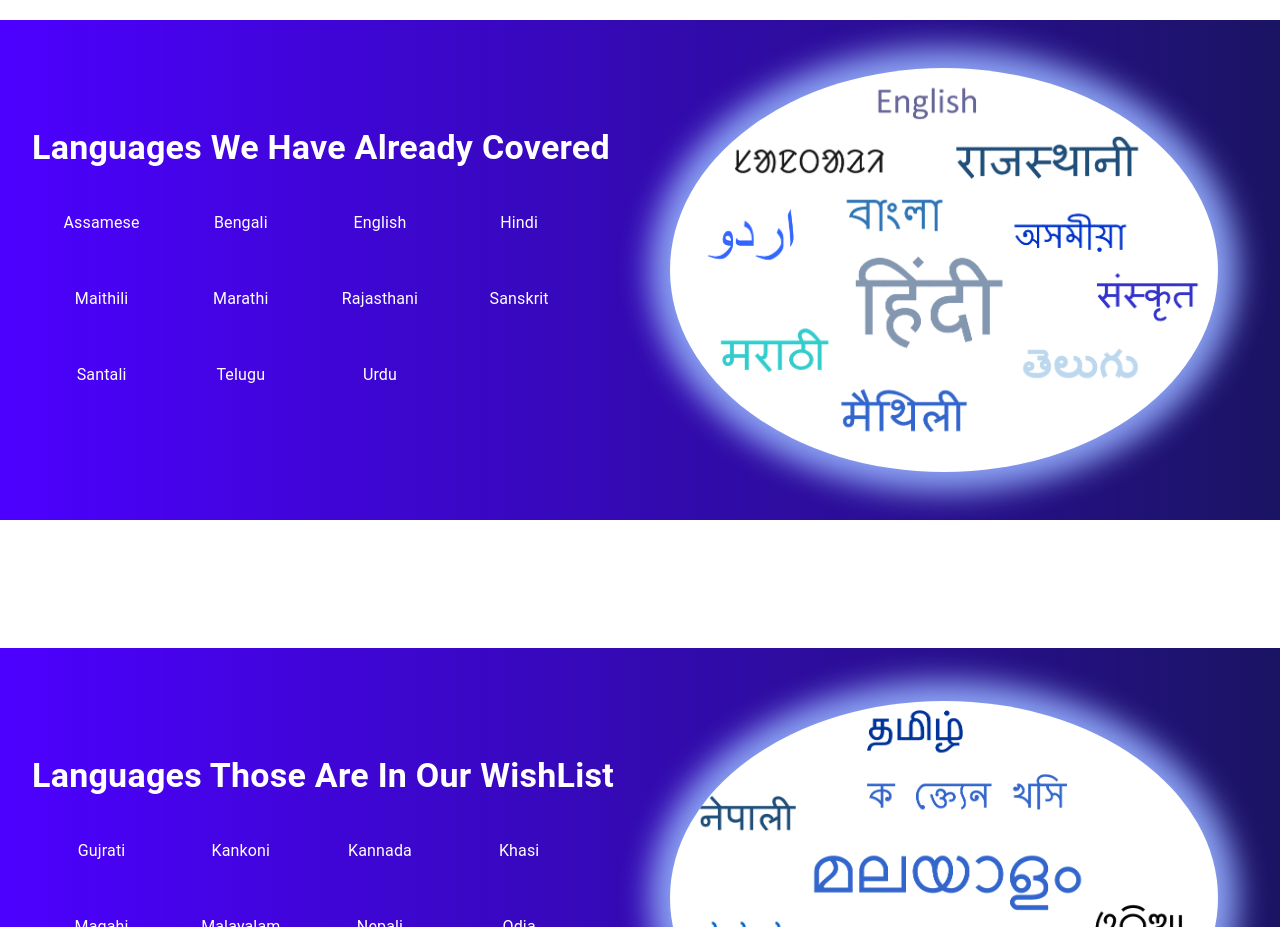
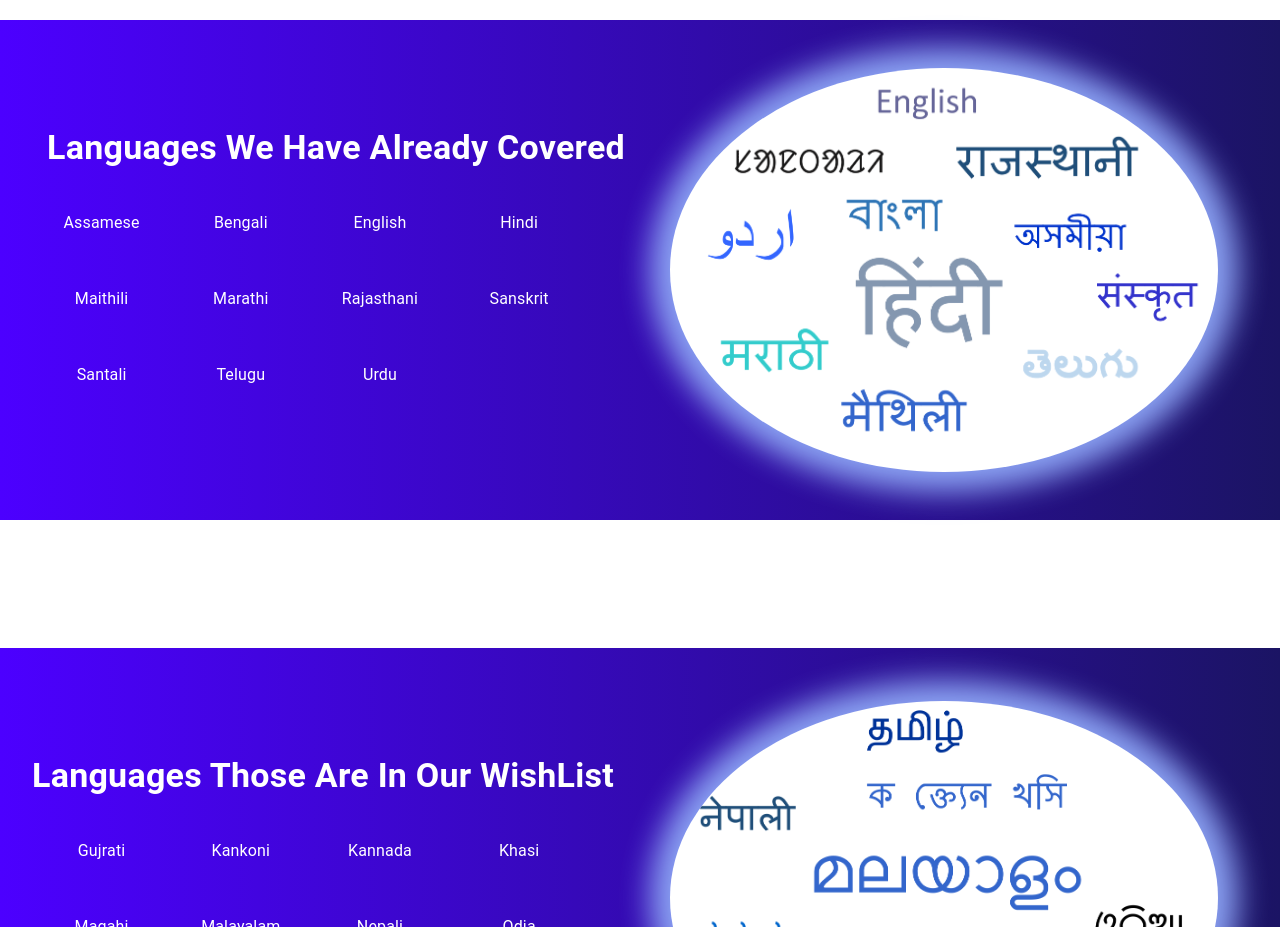
Before and after one commit to TanmoyTheStudent/VaniVerseDemo2, a React (Create React App) app: page / in a window 1280 px wide. Shown: the part 980-1907 px from the top of the page. Built offline with nearby package versions, Linux system fonts and the light colour scheme.

Commit message:
Update Lanuages.js

```diff
--- a/src/components/home/sub-components/Lanuages.js
+++ b/src/components/home/sub-components/Lanuages.js
@@ -1,69 +1,3 @@
-// import React from 'react';
-// import { Box, Typography } from '@mui/material';
-// import WordCloud from "../../../required-data/assests/image/word-cloud-old.jpeg"
-
-// const Languages = () => {
-//   return (
-//     <Box
-//       sx={{
-//         display: 'flex',
-//         alignItems: 'center',
-//         justifyContent: 'space-between',
-//         background: 'linear-gradient(to right, #4c00ff, #1b1464)', // Gradient background
-//         padding: 4,
-//         color: 'white',
-//       }}
-//     >
-//       <Box sx={{ maxWidth: '50%' }}>
-//         <Typography variant="h4" component="div" sx={{ fontWeight: 'bold' }}>
-//           High-quality Audio / Speech / Voice Datasets to Train Your Conversational AI Model
-//         </Typography>
-//         <Typography variant="subtitle1" sx={{ marginTop: 2 }}>
-//           Off-the-shelf Voice / Speech / Audio Datasets in multiple languages to jump start your automatic speech recognition (ASR) models
-//         </Typography>
-//       </Box>
-
-//       <Box
-//         sx={{
-//           position: 'relative',
-//           width: '50%',
-//           height: '100%',
-//           display: 'flex',
-//           alignItems: 'center',
-//           justifyContent: 'flex-end',
-//         }}
-//       >
-//         {/* <Box
-//           sx={{
-//             position: 'absolute',
-//             width: '100%',
-//             height: '100%',
-//             background: 'linear-gradient(to right, rgba(28, 20, 100, 0) 50%, #1b1464 100%)',
-//             mixBlendMode: 'multiply',
-//           }}
-//         /> */}
-//        <img
-//   src={WordCloud} // Replace with the correct path to the image
-//   alt="Microphone and waveform"
-//   style={{
-//     maxWidth: '90%',
-//     zIndex: 1,
-//     borderRadius: '50%', // Makes the image circular
-//     //background: 'linear-gradient(to right, #e3e4ea , #e3e4ea )',
-//     boxShadow: '0px 0px 30px 20px #8ba2f3', // Adds a soft shadow around the image
-//    // filter: 'blur(0.5px)', // Slight blur to soften the edges
-//     //mixBlendMode: 'multiply', // Blend mode to mix with background
-//   }}
-// />
-
-//       </Box>
-//     </Box>
-//   );
-// };
-
-// export default Languages;
-
-
 import { Box, Typography } from '@mui/material';
 import WordCloud from "../../../required-data/assests/image/word-cloud-old.jpeg"
 import WordCloud2 from "../../../required-data/assests/image/Language1.png"
@@ -79,13 +13,13 @@ const Languages = () => {
       sx={{
         display: 'flex',
         flexDirection: {
-          xs: 'column', // Stack vertically on extra-small screens
-          sm: 'column', // Stack vertically on small screens
-          md: 'row', // Align horizontally on medium screens and up
+          xs: 'column',
+          sm: 'column',
+          md: 'row',
         },
         alignItems: 'center',
         justifyContent: 'space-between',
-        background: 'linear-gradient(to right, #4c00ff, #1b1464)', // Gradient background
+        background: 'linear-gradient(to right, #4c00ff, #1b1464)',
         padding: 4,
         color: 'white',
         minHeight:"500px",
@@ -94,14 +28,14 @@ const Languages = () => {
       }}
     >
       <Box sx={{ maxWidth: { xs: '100%', md: '50%' }, marginBottom: { xs: 2, md: 0 } }}>
-        <Typography variant="h4" component="div" sx={{ fontWeight: 'bold' }}>
+        <Typography variant="h4" component="div" sx={{ fontWeight: 'bold',textAlign:"center" }}>
           Languages We Have Already Covered
         </Typography>
 
         <Box
           sx={{
             display: 'flex',
-            flexWrap: 'wrap', // Wraps the languages names
+            flexWrap: 'wrap',
             marginTop: 2
           }}
         >
@@ -126,16 +60,7 @@ const Languages = () => {
           justifyContent: 'center',
         }}
       >
-         {/* <img
-          src={WordCloud}
-          alt="Microphone and waveform"
-          style={{
-            maxWidth: '90%',
-            zIndex: 1,
-            borderRadius: '50%',
-            boxShadow: '0px 0px 30px 20px #8ba2f3',
-          }}
-        />  */}
+
          <img
           src={WordCloud2}
           alt="Microphone and waveform"
```
